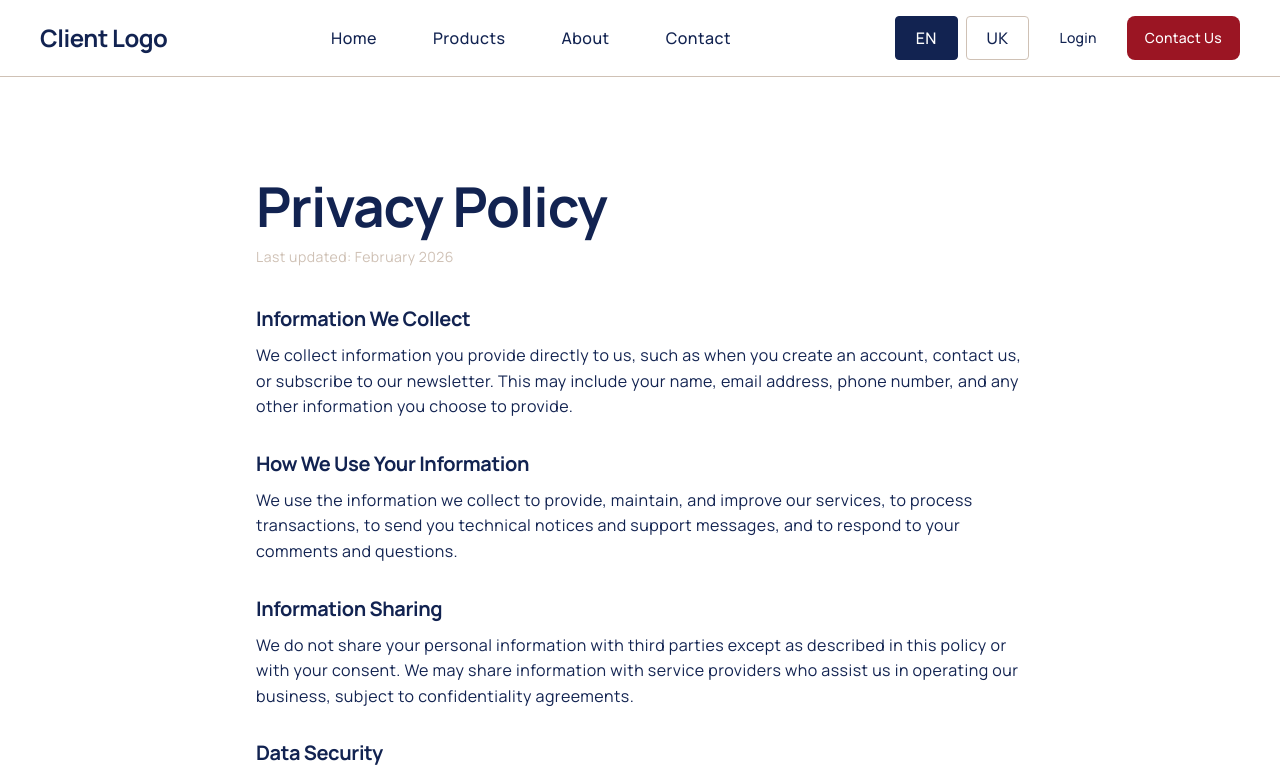
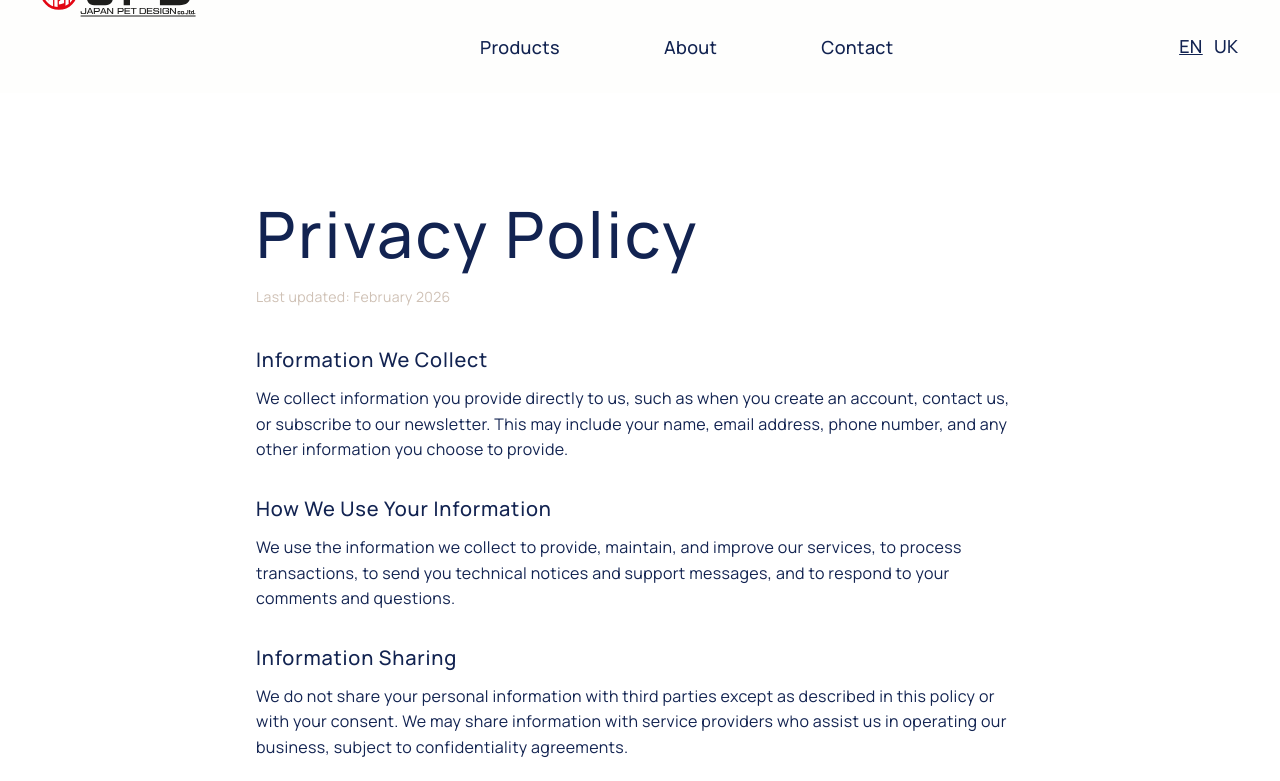
Before and after one commit to culplate/jpd-land, a Next.js app: page /en/privacy in a window 1280 px wide. Shown: the top 781 px of the page. Built offline with nearby package versions, Linux system fonts and the light colour scheme.

Commit message:
feat: header styles

```diff
--- a/src/app/[locale]/layout.tsx
+++ b/src/app/[locale]/layout.tsx
@@ -3,11 +3,7 @@ import { Geist, Geist_Mono, Manrope } from 'next/font/google';
 import '@/styles/globals.scss';
 import { Header } from '@/components/sections/common/Header/Header';
 import { Footer } from '@/components/sections/common/Footer/Footer';
-import {
-  LOCALES,
-  DEFAULT_LOCALE,
-  type Locale,
-} from '@/lib/locales/i18n-config';
+import { LOCALES, DEFAULT_LOCALE, type Locale } from '@/lib/locales/i18n-config';
 import { getDictionary } from '@/lib/locales/locales';
 import { getBaseUrl } from '@/lib/site-url';
 import { Toaster } from 'react-hot-toast';
@@ -91,13 +87,14 @@ type Props = {
 
 export default async function LocaleLayout({ children, params }: Props) {
   const { locale } = await params;
+  const dict = await getDictionary(locale);
 
   return (
     <html lang={locale}>
       <body className={`${manrope.variable} ${geistSans.variable} ${geistMono.variable}`}>
-        <Header />
+        <Header nav={dict.nav} />
         {children}
-        <Footer locale={locale as Locale} />
+        <Footer locale={locale as Locale} footer={dict.footer} />
         <Toaster />
       </body>
     </html>
--- a/src/app/[locale]/privacy/page.tsx
+++ b/src/app/[locale]/privacy/page.tsx
@@ -43,14 +43,14 @@ export default async function Privacy({ params }: Props) {
     <Section padding="lg" background="white">
       <Container size="lg">
         <div className={styles.privacy}>
-          <Title as="h1" size="3xl" className={styles.title}>
+          <Title as="h1" className={styles.title}>
             {title}
           </Title>
           <p className={styles.lastUpdated}>{lastUpdated}</p>
           <div className={styles.content}>
             {sections.map((section, index) => (
               <div key={index} className={styles.section}>
-                <Title as="h2" size="xl" className={styles.sectionHeading}>
+                <Title as="h2" size="h3" className={styles.sectionHeading}>
                   {section.heading}
                 </Title>
                 <p className={styles.sectionContent}>{section.content}</p>
--- a/src/components/features/LanguageSwitcher/LanguageSwitcher.module.scss
+++ b/src/components/features/LanguageSwitcher/LanguageSwitcher.module.scss
@@ -5,29 +5,22 @@
 }
 
 .button {
-  padding: 0.5rem 1rem;
+  padding: 0.1rem;
   background: transparent;
-  border: 1px solid var(--color-border, #ccc);
-  border-radius: 0.25rem;
-  color: var(--color-text, #333);
-  font-size: 0.875rem;
+
+  color: var(--color-text, inherit);
   font-weight: 500;
   cursor: pointer;
   transition: all 0.2s ease;
 
   &:hover {
-    background: var(--color-background-hover, #f5f5f5);
-    border-color: var(--color-primary, #0070f3);
+    color: var(--color-primary-hover, inherit);
   }
 
   &.active {
-    background: var(--color-primary, #0070f3);
-    color: var(--color-text-inverse, #fff);
-    border-color: var(--color-primary, #0070f3);
+    text-decoration: underline;
   }
 
   @media (min-width: 768px) {
-    padding: 0.625rem 1.25rem;
-    font-size: 1rem;
   }
 }
--- a/src/components/sections/common/Header/Header.module.scss
+++ b/src/components/sections/common/Header/Header.module.scss
@@ -2,10 +2,9 @@
   position: sticky;
   top: 0;
   z-index: 1000;
-  background: rgba(255, 255, 255, 0.95);
-  backdrop-filter: blur(10px);
-  border-bottom: 1px solid var(--color-border);
-  padding: 1rem 0;
+  background: rgba(244, 241, 236, 0.1);
+  backdrop-filter: blur(4px);
+  padding: 1.5rem 0;
 }
 
 .wrapper {
@@ -16,20 +15,8 @@
 }
 
 .logo {
-  display: flex;
-  align-items: center;
-  gap: 0.5rem;
-}
-
-.logoText {
-  font-size: 1.25rem;
-  font-weight: 700;
-  color: var(--color-text);
-  letter-spacing: -0.02em;
-
-  @media (min-width: 768px) {
-    font-size: 1.5rem;
-  }
+  width: 156px;
+  height: 45px;
 }
 
 .nav {
@@ -43,27 +30,11 @@
 .navList {
   display: flex;
   align-items: center;
-  gap: 2rem;
+  gap: 5rem;
   list-style: none;
 }
 
-.actions {
-  display: none;
-  gap: 0.75rem;
-
-  @media (min-width: 768px) {
-    display: flex;
-  }
-}
-
-.signIn {
-  display: none;
-
-  @media (min-width: 1024px) {
-    display: inline-flex;
-  }
-}
-
+// mobile menu
 .mobileMenuToggle {
   display: flex;
   flex-direction: column;
--- a/src/components/sections/common/Header/Header.tsx
+++ b/src/components/sections/common/Header/Header.tsx
@@ -1,11 +1,17 @@
 'use client';
 
 import { useState } from 'react';
-import { Container, Button, NavLink } from '@/components/ui';
+import { Container, NavLink } from '@/components/ui';
+import { Link } from '@/components/ui/Link/Link';
 import { LanguageSwitcher } from '@/components/features';
 import styles from './Header.module.scss';
+import { icons } from '@/app/assets/icons';
+import type { Dictionary } from '@/content/i18n/schema';
+type HeaderProps = {
+  nav: Dictionary['nav'];
+};
 
-export function Header() {
+export function Header({ nav }: HeaderProps) {
   const [isMobileMenuOpen, setIsMobileMenuOpen] = useState(false);
 
   const toggleMobileMenu = () => {
@@ -16,41 +22,28 @@ export function Header() {
     <header className={styles.header}>
       <Container size="xl">
         <div className={styles.wrapper}>
-          <div className={styles.logo}>
-            <span className={styles.logoText}>Client Logo</span>
-          </div>
+          <Link href="/" className={styles.logo}>
+            <svg className={styles.logoIcon}>
+              <use xlinkHref={`${icons.src}#logo`}></use>
+            </svg>
+          </Link>
 
           <nav
             className={`${styles.nav} ${isMobileMenuOpen ? styles.navOpen : ''}`}
           >
             <ul className={styles.navList}>
               <li>
-                <NavLink href="/" exactMatch>
-                  Home
-                </NavLink>
+                <NavLink href="/products">{nav.products}</NavLink>
               </li>
               <li>
-                <NavLink href="/products">Products</NavLink>
+                <NavLink href="/about">{nav.about}</NavLink>
               </li>
               <li>
-                <NavLink href="/about">About</NavLink>
-              </li>
-              <li>
-                <NavLink href="/contact">Contact</NavLink>
+                <NavLink href="/contact">{nav.contact}</NavLink>
               </li>
             </ul>
           </nav>
-
-          <div className={styles.actions}>
-            <LanguageSwitcher />
-            <Button variant="ghost" size="sm" className={styles.signIn}>
-              Login
-            </Button>
-            <Button variant="cta" size="sm">
-              Contact Us
-            </Button>
-          </div>
-
+          <LanguageSwitcher />
           <button
             className={styles.mobileMenuToggle}
             onClick={toggleMobileMenu}
--- a/src/components/ui/Link/Link.module.scss
+++ b/src/components/ui/Link/Link.module.scss
@@ -11,33 +11,31 @@
 
 // Sizes
 .sm {
-  font-size: 0.875rem;
+  font-size: var(--text-sm-size);
   line-height: 1.25rem;
 }
 
 .md {
-  font-size: 1rem;
+  font-size: var(--text-size);
   line-height: 1.5rem;
 }
 
 .lg {
-  font-size: 1.125rem;
-  line-height: 1.75rem;
+  font-size: var(--text-lg-size);
 }
 
 // Variants
 .default {
-  color: var(--color-primary, #0066cc);
+  color: var(--color-primary);
 
   @include hover {
-    color: var(--color-primary-hover, #0052a3);
+    color: var(--color-primary-hover);
   }
 }
 
 .button {
   @include button-reset;
   padding: 0.75rem 1.5rem;
-  font-weight: 500;
   background: var(--color-primary, #0066cc);
   color: var(--color-white, #ffffff);
   border: 2px solid transparent;
@@ -71,7 +69,7 @@
   padding: 0.5rem 0.75rem;
 
   @include hover {
-    color: var(--color-nav-hover, var(--color-primary, #0066cc));
+    color: var(--color-primary-hover);
   }
 
   &.active {
--- a/src/components/ui/Text/Text.tsx
+++ b/src/components/ui/Text/Text.tsx
@@ -4,8 +4,8 @@ import styles from './Text.module.scss';
 export interface TextProps extends HTMLAttributes<HTMLElement> {
   children: ReactNode;
   as?: 'p' | 'span' | 'div' | 'label';
-  size?: 'xs' | 'sm' | 'md' | 'lg' | 'xl' | '2xl';
-  weight?: 'normal' | 'medium' | 'semibold' | 'bold';
+  size?: 'sm' | 'md' | 'lg';
+  weight?: 'light' | 'normal' | 'medium' | 'bold';
   align?: 'left' | 'center' | 'right';
   color?: 'default' | 'muted' | 'primary' | 'secondary' | 'error' | 'success';
   truncate?: boolean;
--- a/src/components/ui/Title/Title.module.scss
+++ b/src/components/ui/Title/Title.module.scss
@@ -1,43 +1,20 @@
+// Base: margin only. Size, line-height, letter-spacing, weight come from globals (h1–h3) or size override below.
 .title {
   margin: 0;
-  line-height: 1.2;
-  letter-spacing: -0.02em;
 }
 
-// Sizes with fluid typography
-.xs {
-  @include fontSize(18px, 20px);
+.h1 {
+  font-size: var(--text-h1-size);
 }
 
-.sm {
-  @include fontSize(20px, 24px);
+.h2 {
+  font-size: var(--text-h2-size);
 }
 
-.md {
-  @include fontSize(24px, 28px);
+.h3 {
+  font-size: var(--text-h3-size);
 }
 
-.lg {
-  @include fontSize(28px, 32px);
-}
-
-.xl {
-  @include fontSize(32px, 40px);
-}
-
-.\32xl {
-  @include fontSize(40px, 48px);
-}
-
-.\33xl {
-  @include fontSize(48px, 60px);
-}
-
-.\34xl {
-  @include fontSize(60px, 72px);
-}
-
-// Weights
 .weight-normal {
   font-weight: 400;
 }
@@ -46,15 +23,10 @@
   font-weight: 500;
 }
 
-.weight-semibold {
-  font-weight: 600;
-}
-
 .weight-bold {
   font-weight: 700;
 }
 
-// Alignment
 .align-left {
   text-align: left;
 }
@@ -67,12 +39,11 @@
   text-align: right;
 }
 
-// Gradient text
 .gradient {
   background: linear-gradient(
     135deg,
-    var(--color-gradient-from, #0066cc) 0%,
-    var(--color-gradient-to, #ff6b35) 100%
+    var(--color-gradient-from) 0%,
+    var(--color-gradient-to) 100%
   );
   background-clip: text;
   -webkit-background-clip: text;
--- a/src/components/ui/Title/Title.tsx
+++ b/src/components/ui/Title/Title.tsx
@@ -4,8 +4,8 @@ import styles from './Title.module.scss';
 export interface TitleProps extends HTMLAttributes<HTMLHeadingElement> {
   children: ReactNode;
   as?: 'h1' | 'h2' | 'h3' | 'h4' | 'h5' | 'h6';
-  size?: 'xs' | 'sm' | 'md' | 'lg' | 'xl' | '2xl' | '3xl' | '4xl';
-  weight?: 'normal' | 'medium' | 'semibold' | 'bold';
+  size?: 'h1' | 'h2' | 'h3';
+  weight?: 'normal' | 'medium' | 'bold';
   align?: 'left' | 'center' | 'right';
   gradient?: boolean;
   className?: string;
@@ -15,23 +15,22 @@ export function Title({
   children,
   as = 'h2',
   size,
-  weight = 'semibold',
+  weight = 'medium',
   align = 'left',
   gradient = false,
   className = '',
   ...props
 }: TitleProps) {
-  // Default sizes based on heading level if not specified
-  const defaultSizes: Record<string, string> = {
-    h1: '4xl',
-    h2: '3xl',
-    h3: '2xl',
-    h4: 'xl',
-    h5: 'lg',
-    h6: 'md',
+  const defaultSizes: Record<string, 'h1' | 'h2' | 'h3'> = {
+    h1: 'h1',
+    h2: 'h2',
+    h3: 'h3',
+    h4: 'h3',
+    h5: 'h3',
+    h6: 'h3',
   };
 
-  const headingSize = size || defaultSizes[as];
+  const headingSize = size ?? defaultSizes[as];
 
   const classNames = [
     styles.title,
--- a/src/styles/globals.scss
+++ b/src/styles/globals.scss
@@ -5,13 +5,14 @@
   --text-spacing-body: 0.02em;
   --text-heading-weight: 500;
 
-  --text-size: 1.5rem;
-  --text-sm-size: 1.333rem;
+  --text-size: 1.125rem;
+  --text-sm-size: 1rem;
+  --text-lg-size: 2rem;
   --text-button-weight: 700;
 
-  --text-h1-size: 5.33rem;
-  --text-h2-size: 3.33rem;
-  --text-h3-size: 2rem;
+  --text-h1-size: 4rem;
+  --text-h2-size: 2.5rem;
+  --text-h3-size: 1.5rem;
 }
 
 html {
```
Also changed, not shown: src/components/ui/Text/Text.module.scss (+12 -35 lines).
